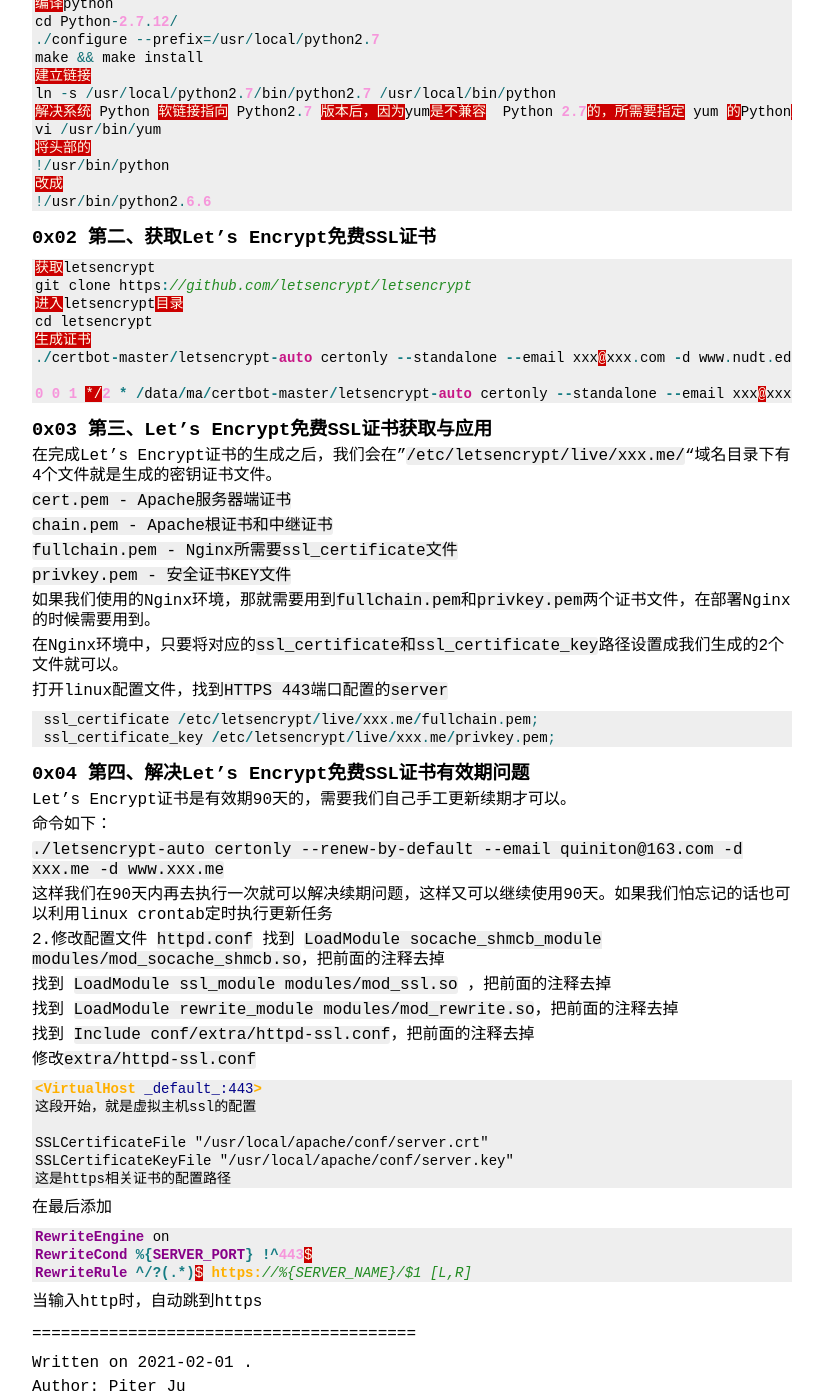
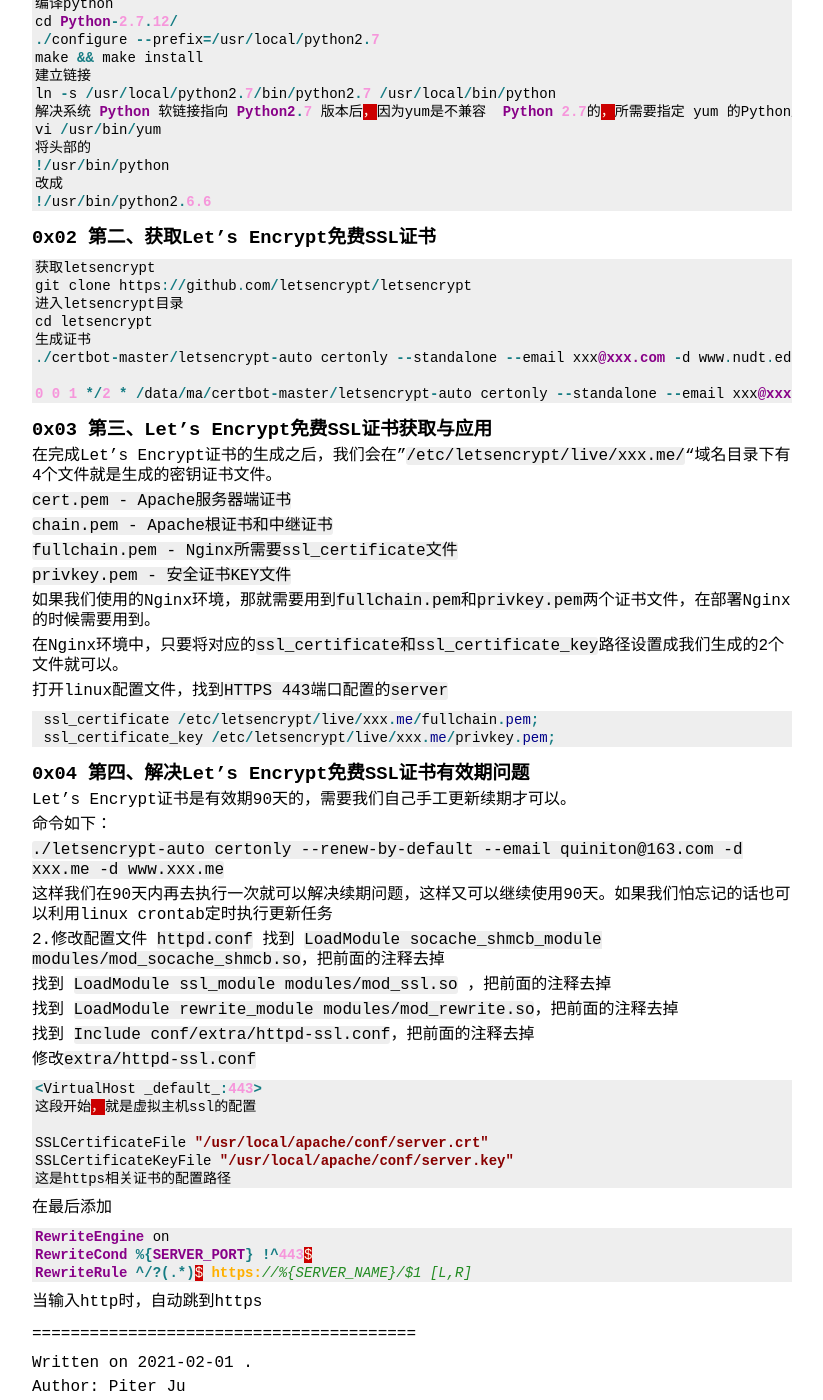
Before and after one commit to 2hux1nb0/2hux1nb0.github.io, a Jekyll site: the page built from _posts/2021-02-01-apache-https证书生成.md, in a window 1280 px wide and 1400 px high, scrolled down 734 px. Shown: the whole window, without its empty margins (228-1051 px from the left). Built offline with Jekyll 4.4.1, drawn with Linux system fonts in a browser that asks for light colours; some of the changed text lies outside the part shown.

Commit message:
Update 2021-02-01-apache-https证书生成.md

````diff
--- a/_posts/2021-02-01-apache-https证书生成.md
+++ b/_posts/2021-02-01-apache-https证书生成.md
@@ -16,7 +16,7 @@ Let's Encrypt免费SSL证书的出现，也会对传统提供付费SSL证书服
 
 ### 0x01 第一、安装Let's Encrypt前的准备工作
 
-```c#
+```java
 检查系统是否安装git,如果已经自带有git会出现git版本号，没有则需要我们自己安装
 git  --version
 git 安装
@@ -50,7 +50,7 @@ vi /usr/bin/yum
 
 ### 0x02 第二、获取Let's Encrypt免费SSL证书
 
- ```c
+ ```python
 获取letsencrypt
 git clone https://github.com/letsencrypt/letsencrypt
 进入letsencrypt目录
@@ -79,7 +79,7 @@ cd letsencrypt
 
 打开linux配置文件，找到`HTTPS 443`端口配置的`server`
 
-```c++
+```java
  ssl_certificate /etc/letsencrypt/live/xxx.me/fullchain.pem;
  ssl_certificate_key /etc/letsencrypt/live/xxx.me/privkey.pem;
 ```
@@ -106,7 +106,7 @@ Let's Encrypt证书是有效期90天的，需要我们自己手工更新续期
 
 修改`extra/httpd-ssl.conf`
 
-```php
+```go
 <VirtualHost _default_:443>
 这段开始，就是虚拟主机ssl的配置
 
````
